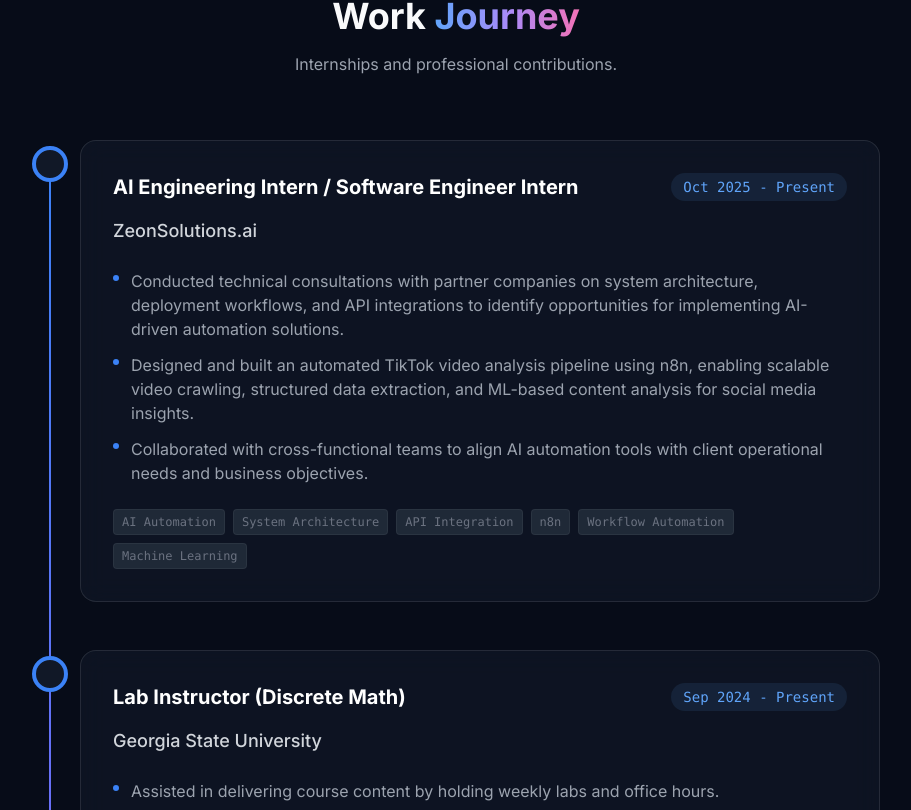
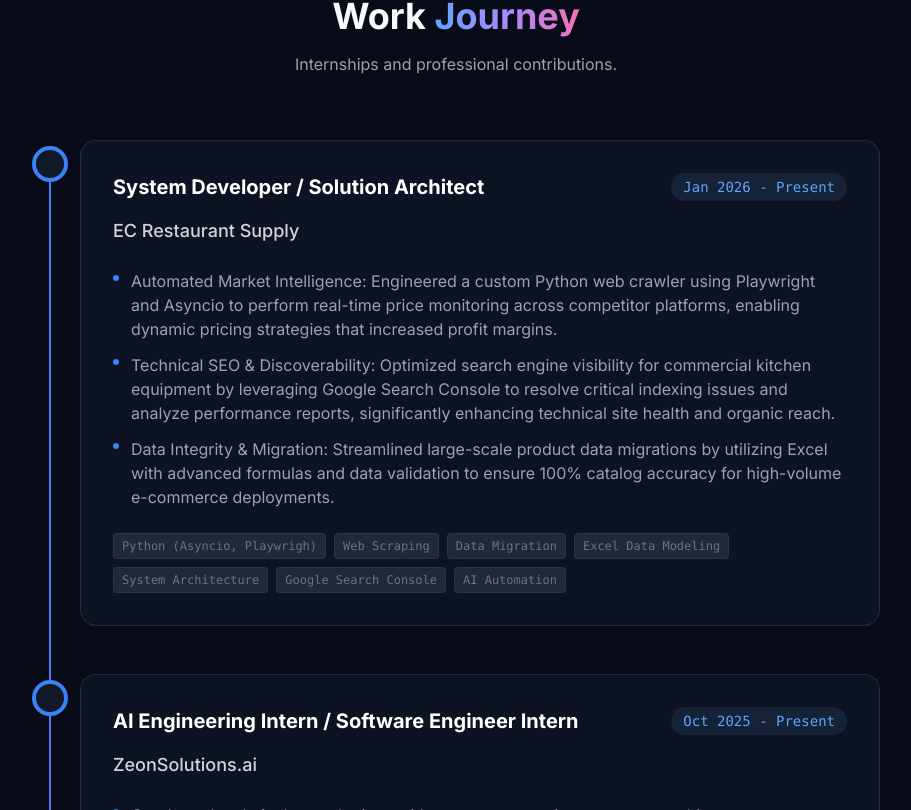
Before and after one commit to william9087/wfwang, a React (Vite) app: page / in a window 1280 px wide. Shown: the part 1490-2300 px from the top of the page, without its empty margins (184-1095 px from the left). Built offline with nearby package versions, Linux system fonts and the light colour scheme.

Commit message:
Update working experience

```diff
--- a/constants.ts
+++ b/constants.ts
@@ -57,6 +57,26 @@ export const PORTFOLIO_DATA = {
   experiences: [
     {
       id: "exp-1",
+      company: "EC Restaurant Supply",
+      role: "System Developer / Solution Architect",
+      period: "Jan 2026 - Present",
+      description: [
+        "Automated Market Intelligence: Engineered a custom Python web crawler using Playwright and Asyncio to perform real-time price monitoring across competitor platforms, enabling dynamic pricing strategies that increased profit margins.",
+        "Technical SEO & Discoverability: Optimized search engine visibility for commercial kitchen equipment by leveraging Google Search Console to resolve critical indexing issues and analyze performance reports, significantly enhancing technical site health and organic reach.",
+        "Data Integrity & Migration: Streamlined large-scale product data migrations by utilizing Excel with advanced formulas and data validation to ensure 100% catalog accuracy for high-volume e-commerce deployments.",
+      ],
+      skills: [
+        "Python (Asyncio, Playwrigh)",
+        "Web Scraping",
+        "Data Migration",
+        "Excel Data Modeling",
+        "System Architecture",
+        "Google Search Console",
+        "AI Automation",
+      ],
+    },
+    {
+      id: "exp-2",
       company: "ZeonSolutions.ai",
       role: "AI Engineering Intern / Software Engineer Intern",
       period: "Oct 2025 - Present",
@@ -76,7 +96,7 @@ export const PORTFOLIO_DATA = {
     },
 
     {
-      id: "exp-2",
+      id: "exp-3",
       company: "Georgia State University",
       role: "Lab Instructor (Discrete Math)",
       period: "Sep 2024 - Present",
@@ -88,7 +108,7 @@ export const PORTFOLIO_DATA = {
       skills: ["Theoretical Foundations", "Discrete Math", "Teaching"],
     },
     {
-      id: "exp-3",
+      id: "exp-4",
       company: "National Science Foundation",
       role: "Software Development Intern",
       period: "June 2023 - Dec 2023",
@@ -100,7 +120,7 @@ export const PORTFOLIO_DATA = {
       skills: ["Python", "Machine Learning", "Data Curation", "Solar Physics"],
     },
     {
-      id: "exp-4",
+      id: "exp-5",
       company: "Georgia State University",
       role: "Calculus I & II Math Tutor",
       period: "Jan 2023 - May 2023",
@@ -115,6 +135,14 @@ export const PORTFOLIO_DATA = {
   projects: [
     {
       id: "proj-1",
+      title: "Market Intelligence Automation",
+      description:
+        "Developed a high-performance Python-based web crawler utilizing Playwright to automate real-time price monitoring across diverse competitor platforms.",
+      tags: ["Python", "Playwright", "Data Analytics", "Automation"],
+      image: "price_crawler.png",
+    },
+    {
+      id: "proj-2",
       title: " Regalindustrial Website Development",
       description:
         "Developed a production-grade industrial website for Regal Industrial Corporation using Next.js and TypeScript, featuring responsive design, reusable UI components, and SEO optimizations to enhance digital presence and accurately represent certifications and services.",
@@ -123,7 +151,7 @@ export const PORTFOLIO_DATA = {
       image: "img/regalindustrial.png",
     },
     {
-      id: "proj-2",
+      id: "proj-3",
       title: "Sensor Privacy App",
       description:
         "Android app recording motion sensor data during PIN entry to predict user inputs using Random Forest and XGBoost, demonstrating potential privacy risks.",
@@ -134,7 +162,7 @@ export const PORTFOLIO_DATA = {
         "https://images.unsplash.com/photo-1563986768609-322da13575f3?auto=format&fit=crop&q=80&w=800",
     },
     {
-      id: "proj-3",
+      id: "proj-4",
       title: "To-Do List Web App",
       description:
         "Full-stack application built with MVC architecture, RESTful APIs, and PostgreSQL for data persistence with a responsive React frontend.",
@@ -143,7 +171,7 @@ export const PORTFOLIO_DATA = {
         "https://images.unsplash.com/photo-1484480974693-6ca0a78fb36b?auto=format&fit=crop&q=80&w=800",
     },
     {
-      id: "proj-4",
+      id: "proj-5",
       title: "Calories Burned ML",
       description:
         "Predicting calories burned using XGBoost, FNN, and 1D-CNN models with fine-tuned hyperparameters for high accuracy and low MAE.",
@@ -152,7 +180,7 @@ export const PORTFOLIO_DATA = {
         "https://images.unsplash.com/photo-1517836357463-d25dfeac3438?auto=format&fit=crop&q=80&w=800",
     },
     {
-      id: "proj-5",
+      id: "proj-6",
       title: "Membership System",
       description:
         "Full-stack gym management system using React, Node.js, and MySQL to streamline member tracking and data entry.",
@@ -160,14 +188,5 @@ export const PORTFOLIO_DATA = {
       image:
         "https://images.unsplash.com/photo-1534438327276-14e5300c3a48?auto=format&fit=crop&q=80&w=800",
     },
-    {
-      id: "proj-6",
-      title: "EnviroEquity.org",
-      description:
-        "Community-driven platform for environmental justice, allowing users to sign petitions and share local environmental issues.",
-      tags: ["HTML", "CSS", "JavaScript"],
-      image:
-        "https://images.unsplash.com/photo-1464822759023-fed622ff2c3b?auto=format&fit=crop&q=80&w=800",
-    },
   ] as Project[],
 };
```
Also changed, not shown: public/price_crawler.png (added).
